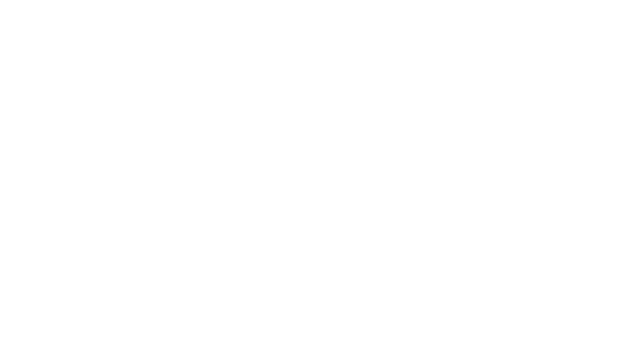
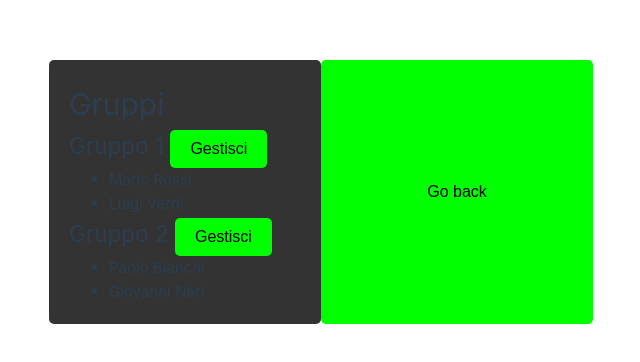
Before and after one commit to andreapedrini01/Ingegneria-del-Software, a Vue app in the folder vue-project/: page /gruppi in a window 1280 px wide. Before the commit this address had no page. Shown: the part 208-570 px from the top of the page, without its empty margins (15-655 px from the left). Built offline with nearby package versions, Linux system fonts and the light colour scheme.

Commit message:
Creazione GUI per Gruppi

```diff
--- /dev/null
+++ b/vue-project/src/components/GestisciGruppo.vue
@@ -0,0 +1,39 @@
+<!-- Componente che permette di modificare i dati del gruppo, ricevendo l'id del gruppo da Gruppi.vue -->
+<template>
+    <div>
+        <h1>Gestisci gruppo</h1>
+        <h2>{{ gruppo.nome }}</h2>
+        <ul>
+            <li v-for="partecipante in gruppo.partecipanti" :key="partecipante.id">
+                {{ partecipante.nome }}
+            </li>
+        </ul>
+        <button type="back" @click="goBack">Go back</button>
+    </div>
+</template>
+
+<script>
+export default {
+    name: 'GestisciGruppo',
+    data() {
+        return {
+            gruppo: {
+                id: 1,
+                nome: 'Gruppo 1',
+                partecipanti: [
+                    { id: 1, nome: 'Mario Rossi' },
+                    { id: 2, nome: 'Luigi Verdi' },
+                ],
+            },
+        };
+    },
+    methods: {
+        goBack() {
+            this.$router.push('/Gruppi');
+        },
+    },
+};
+</script>
+
+<style scoped>
+</style>
--- /dev/null
+++ b/vue-project/src/components/Gruppi.vue
@@ -0,0 +1,107 @@
+<!-- Pagina in cui l'utente registrato vedrà il suo gruppo (una finestra con nome gruppo e nomi partecipanti)-->
+<template>
+  <div class="gruppi-window">
+    <h1>Gruppi</h1>
+    <div v-for="gruppo in gruppi" :key="gruppo.id">
+        <h2>{{ gruppo.nome }} <button @click="gestisci(gruppo.id)">Gestisci</button></h2>
+      <ul>
+        <li v-for="partecipante in gruppo.partecipanti" :key="partecipante.id">
+          {{ partecipante.nome }}
+        </li>
+      </ul>
+    </div>
+    <div v-if="gruppi.length === 0">
+      <p>Nessun gruppo trovato.</p>
+      <button type="newGroup" @click="showNewGroup = true">Crea nuovo gruppo</button>
+    </div>
+    <NewGroup v-if="showNewGroup" />
+    </div>
+  <button type="back" @click="goBack">Go back</button>
+</template>
+
+<script>
+import NewGroup from './NewGroup.vue';
+export default {
+    name: 'Gruppi',
+    components: {
+        NewGroup,
+    },
+  data() {
+    return {
+      gruppi: [
+        {
+          id: 1,
+          nome: 'Gruppo 1',
+          partecipanti: [
+            { id: 1, nome: 'Mario Rossi' },
+            { id: 2, nome: 'Luigi Verdi' },
+          ],
+        },
+        {
+          id: 2,
+          nome: 'Gruppo 2',
+          partecipanti: [
+            { id: 3, nome: 'Paolo Bianchi' },
+            { id: 4, nome: 'Giovanni Neri' },
+          ],
+        },
+      ],
+      showNewGroup: false,
+    };
+  },
+    methods: {
+        goBack() {
+            this.$router.push('/UserProfile');
+        },
+        createNewGroup() {
+            //show.NewGroup;
+        },
+        gestisci(id) {
+            // Mostra la finestra di gestione del gruppo con l'id specificato
+            this.$router.push(`/gestisci-gruppo/${id}`);
+        }
+    },
+};
+</script>
+
+<style scoped>
+  .gruppi-window {
+    background-color: #333;
+    padding: 20px;
+    border-radius: 5px;
+    width: 100%; /* Riduci la larghezza al 50% del contenitore padre */
+    margin: 0 auto; /* Centra orizzontalmente */
+    display: block; /* Assicurati che l'elemento sia un blocco per applicare il margine e la larghezza */
+  }
+
+  .form-group {
+    margin-bottom: 15px;
+  }
+
+  label {
+    color: #fff;
+    display: block;
+  }
+
+  input[type="email"],
+  input[type="password"] {
+    width: 100%;
+    padding: 8px;
+    border-radius: 5px;
+    border: 1px solid #ccc;
+  }
+
+  button {
+    background-color: #00ff00;
+    color: #000;
+    padding: 10px 20px;
+    border: none;
+    border-radius: 5px;
+    font-size: 16px;
+    cursor: pointer;
+  }
+
+  button:hover {
+    background-color: #00cc00;
+  }
+</style>
--- a/vue-project/src/components/LoginWindow.vue
+++ b/vue-project/src/components/LoginWindow.vue
@@ -33,6 +33,7 @@ export default defineComponent({
       // Simuliamo il login corretto (si presume che la validazione sia sempre superata)
       const loggedInUsername = this.email.split('@')[0]; // Utilizziamo l'email come username
       this.$emit('login-success', loggedInUsername);
+      this.$router.push('/UserProfile');
     },
     goBack() {
       this.$router.push('/');
--- /dev/null
+++ b/vue-project/src/components/NewGroup.vue
@@ -0,0 +1,82 @@
+<!-- Form dove inserire i dati del nuovo gruppo -->
+<template>
+    <div class="new-group-window">
+      <h1>Nuovo gruppo</h1>
+      <div class="form-group">
+        <label for="nome">Nome del gruppo</label>
+        <input type="text" id="nome" v-model="nome" />
+      </div>
+      <div class="form-group" v-for="(partecipante, index) in partecipanti" :key="index">
+        <label :for="'partecipante' + index">Partecipante</label>
+        <input :id="'partecipante' + index" v-model="partecipanti[index]" />
+      </div>
+      <button type="button" @click="addPartecipante">Aggiungi partecipante</button>
+      <button type="submit" @click="submitForm">Crea gruppo</button>
+    </div>
+  </template>
+
+<script>
+export default {
+  data() {
+    return {
+      nome: '',
+      partecipanti: ['']
+    };
+  },
+  methods: {
+    addPartecipante() {
+      this.partecipanti.push('');
+    },
+    submitForm() {
+      // Simuliamo la creazione del gruppo
+      alert('Gruppo creato!');
+      console.log(this.nome, this.partecipanti);
+    },
+    goBack() {
+      this.$router.push('/Gruppi');
+    }
+  }
+};
+</script>
+
+<style scoped>
+.new-group-window {
+  background-color: #2222;
+  padding: 20px;
+  border-radius: 5px;
+  width: 50%;
+  margin: 0 auto;
+  display: block;
+}
+
+.form-group {
+  margin-bottom: 15px;
+
+}
+
+label {
+    color: #fff;
+    display: block;
+}
+
+input[type="text"], input[type="password"] {
+    width: 100%;
+    padding: 8px;
+    border-radius: 5px;
+    border: 1px solid #ccc;
+}
+
+button {
+    background-color: #00ff00;
+    color: #000;
+    padding: 10px 20px;
+    border: none;
+    border-radius: 5px;
+    font-size: 16px;
+    cursor: pointer;
+}
+
+button:hover {
+    background-color: #00cc00;
+}
+</style>
--- a/vue-project/src/components/UserProfile.vue
+++ b/vue-project/src/components/UserProfile.vue
@@ -2,10 +2,13 @@
   <div class="user-profile">
     <h2>User Profile</h2>
     <div>
-      <p>Welcome, {{ username }}!</p>
+      <p>Welcome!</p>
       <!-- Add user profile information here -->
     </div>
-    <button @click="logout">Logout</button>
+    <button class="gruppi-button" type="Gruppi" @click="goToGruppi">Gestisci gruppi</button>
+  </div>
+  <div>
+    <button class="logout-button" type="logout"  @click="logout">Logout</button>
   </div>
 </template>
 
@@ -20,9 +23,13 @@ export default defineComponent({
     }
   },
   methods: {
+    goToGruppi() {
+      this.$router.push('/Gruppi');
+    },
     logout() {
       // Add logout logic here
       alert('Logged out!');
+      this.$router.push('/');
       // You can emit an event or call a method in the parent component to handle logout
     }
   }
@@ -47,6 +54,11 @@ button {
   cursor: pointer;
 }
 
+.gruppi-button {
+  background-color: #00ff00; /* Cambia questo colore come preferisci */
+  color: #000000; /* Cambia questo colore come preferisci */
+}
+
 button:hover {
   background-color: #cc0000;
 }
```
Also changed, not shown: vue-project/src/router.js (+7 -1 lines).
